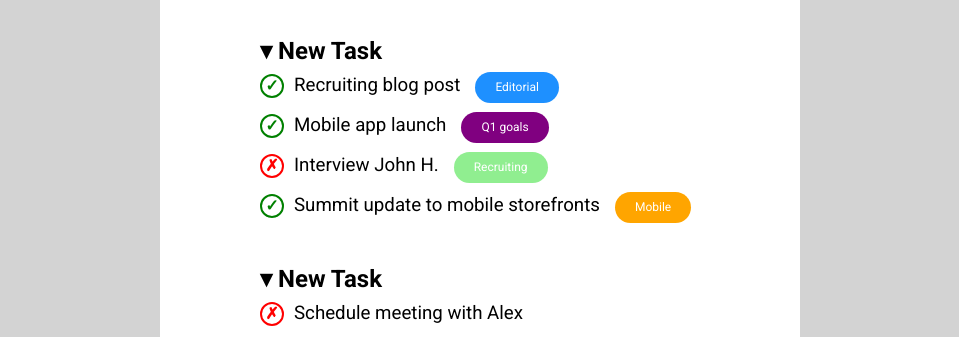
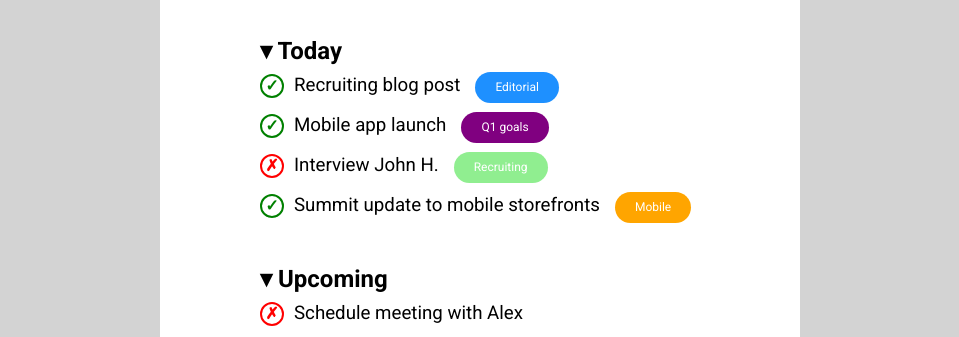
Before and after one commit to MarcoBeraldo/html-css-toboolist, a plain HTML site: page index.html in a window 1280 px wide. Shown: the part 292-629 px from the top of the page, without its empty margins (160-1119 px from the left). Drawn offline with Linux system fonts and the light colour scheme.

Commit message:
fixed task names

```diff
--- a/index.html
+++ b/index.html
@@ -40,14 +40,14 @@
                     <li><div class="check">&check;</div><h3>Quarterly Newsletter</h3><div class="label editorial">Editorial</div></li>
                 </ul>
                 <ul class="new-task">
-                    <li><h2>&dtrif; New Task</h2></li>
+                    <li><h2>&dtrif; Today</h2></li>
                     <li><div class="check">&check;</div><h3>Recruiting blog post</h3><div class="label editorial">Editorial</div></li>
                     <li><div class="check">&check;</div><h3>Mobile app launch</h3><div class="label goals">Q1 goals</div></li>
                     <li><div class="cross">&cross;</div><h3>Interview John H.</h3><div class="label recruiting">Recruiting</div></li>
                     <li><div class="check">&check;</div><h3>Summit update to mobile storefronts</h3><div class="label mobile">Mobile</div></li>
                 </ul>
                 <ul class="new-task">
-                    <li><h2>&dtrif; New Task</h2></li>
+                    <li><h2>&dtrif; Upcoming</h2></li>
                     <li><div class="cross">&cross;</div><h3>Schedule meeting with Alex</h3></li>
                     <li><div class="check">&check;</div><h3>Homepage refresh</h3><div class="label website">Website</div></li>
                     <li><div class="check">&check;</div><h3>Onboard new sales team members</h3><div class="label sales">Sales</div></li>
```
